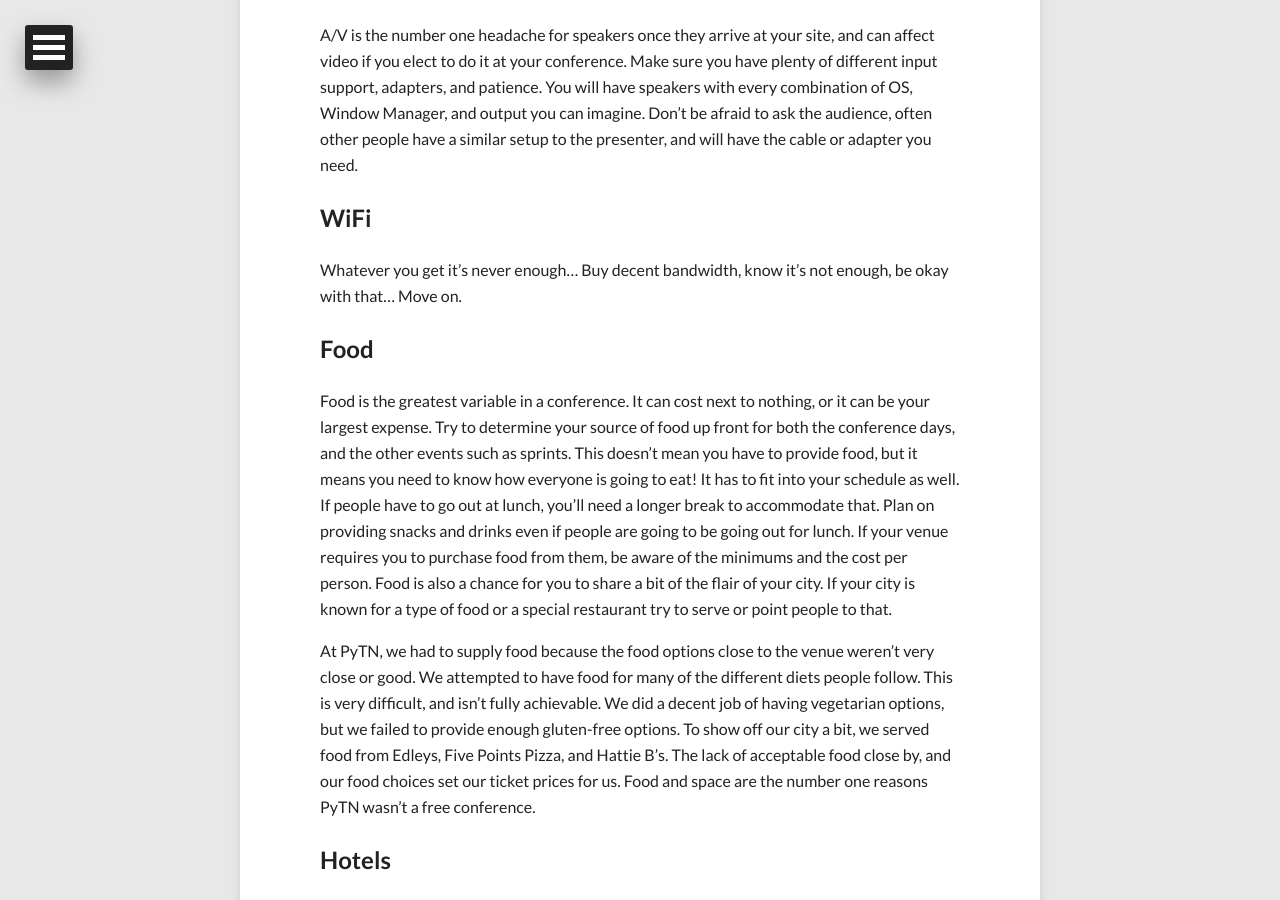
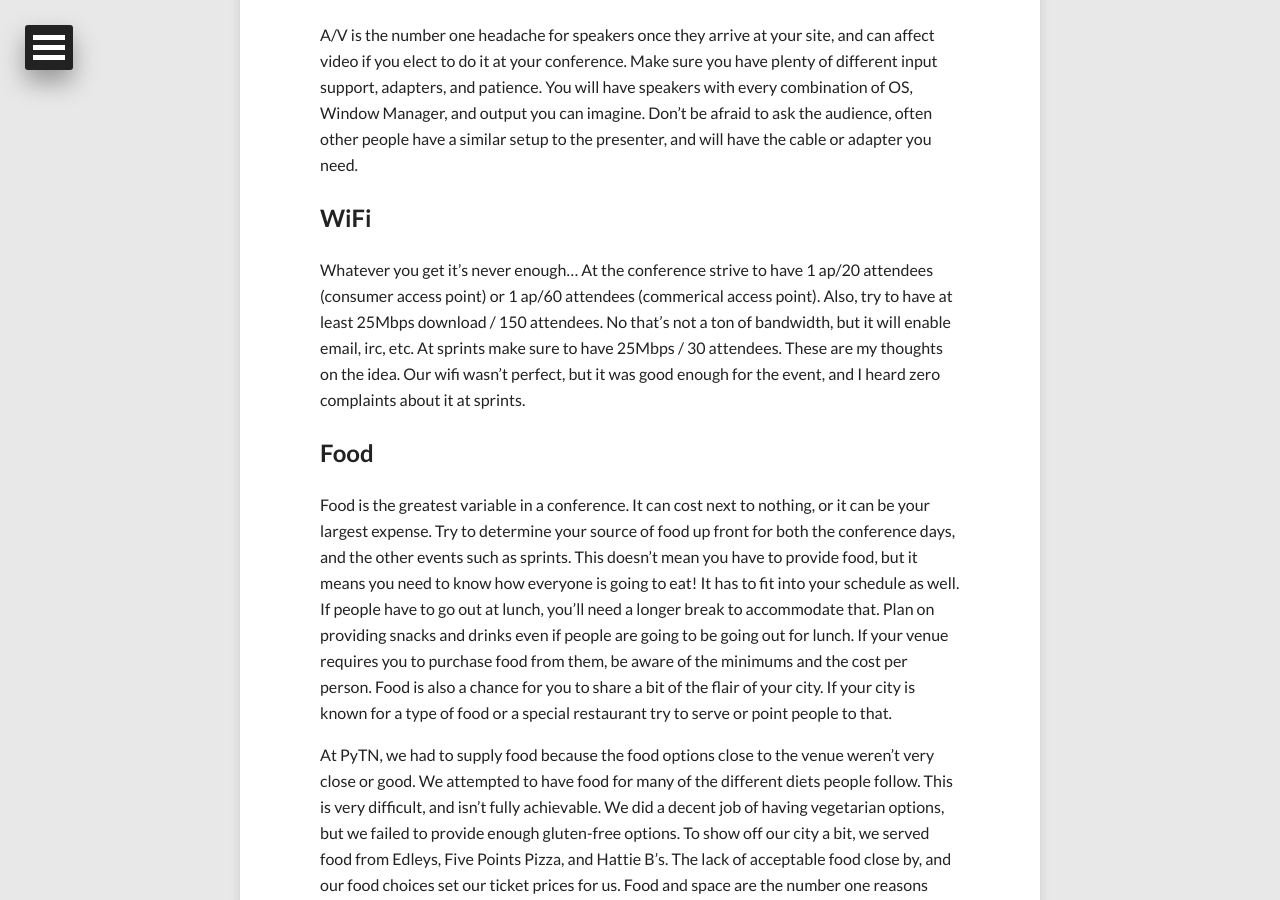
Before and after one commit to jasonamyers/jasonamyers.github.com, a Jekyll site: the page built from _posts/2014-03-12-conference-venue.md, in a window 1280 px wide and 900 px high, scrolled down 2139 px. Built offline with Jekyll 4.4.1, drawn with Linux system fonts in a browser that asks for light colours; nearby versions of some CDN libraries.

Commit message:
Adding bandwidth to post
Signed-off-by: Jason Myers <jason@jasonamyers.com>

```diff
--- a/_posts/2014-03-12-conference-venue.md
+++ b/_posts/2014-03-12-conference-venue.md
@@ -37,7 +37,7 @@ A/V is the number one headache for speakers once they arrive at your site, and c
 
 WiFi
 ----
-Whatever you get it's never enough... Buy decent bandwidth, know it's not enough, be okay with that... Move on.
+Whatever you get it's never enough... At the conference strive to have 1 ap/20 attendees (consumer access point) or 1 ap/60 attendees (commerical access point). Also, try to have at least 25Mbps download / 150 attendees.  No that's not a ton of bandwidth, but it will enable email, irc, etc.  At sprints make sure to have 25Mbps / 30 attendees.  These are my thoughts on the idea.  Our wifi wasn't perfect, but it was good enough for the event, and I heard zero complaints about it at sprints.
 
 Food
 ----
```
